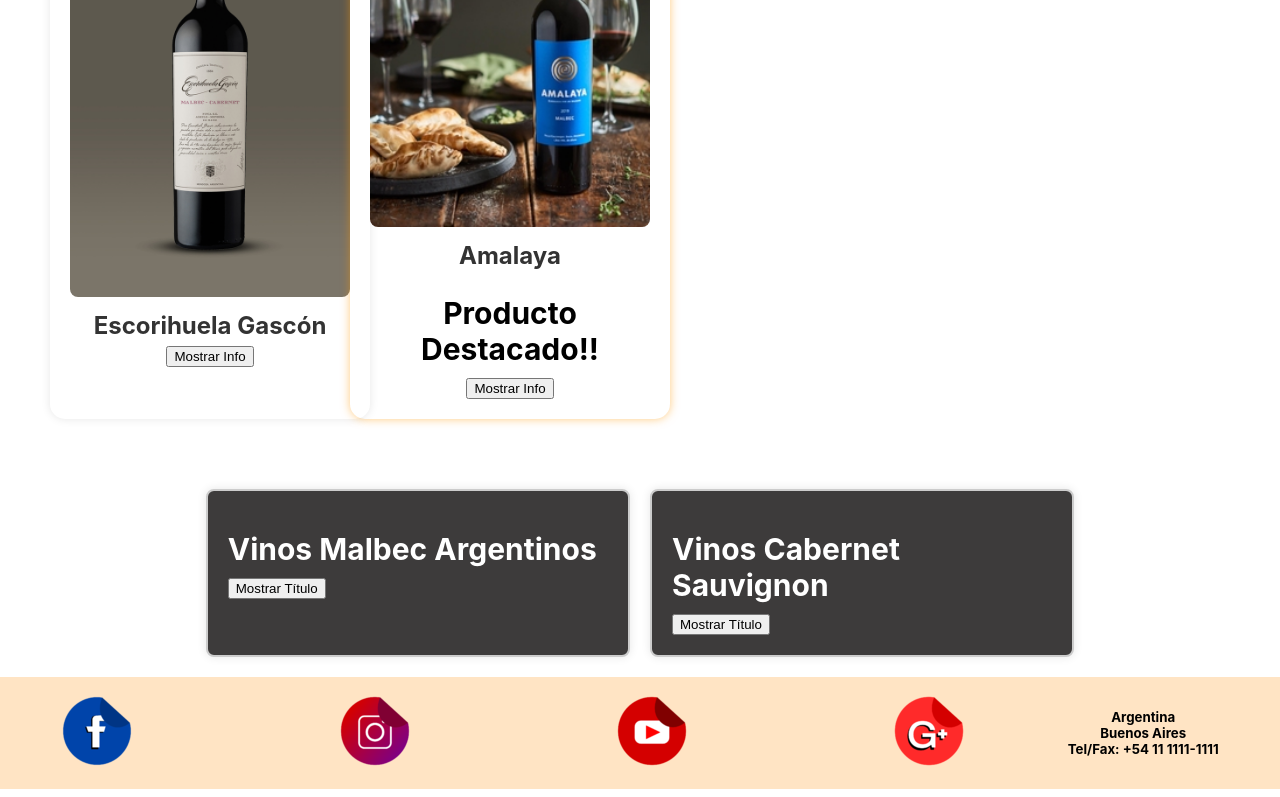
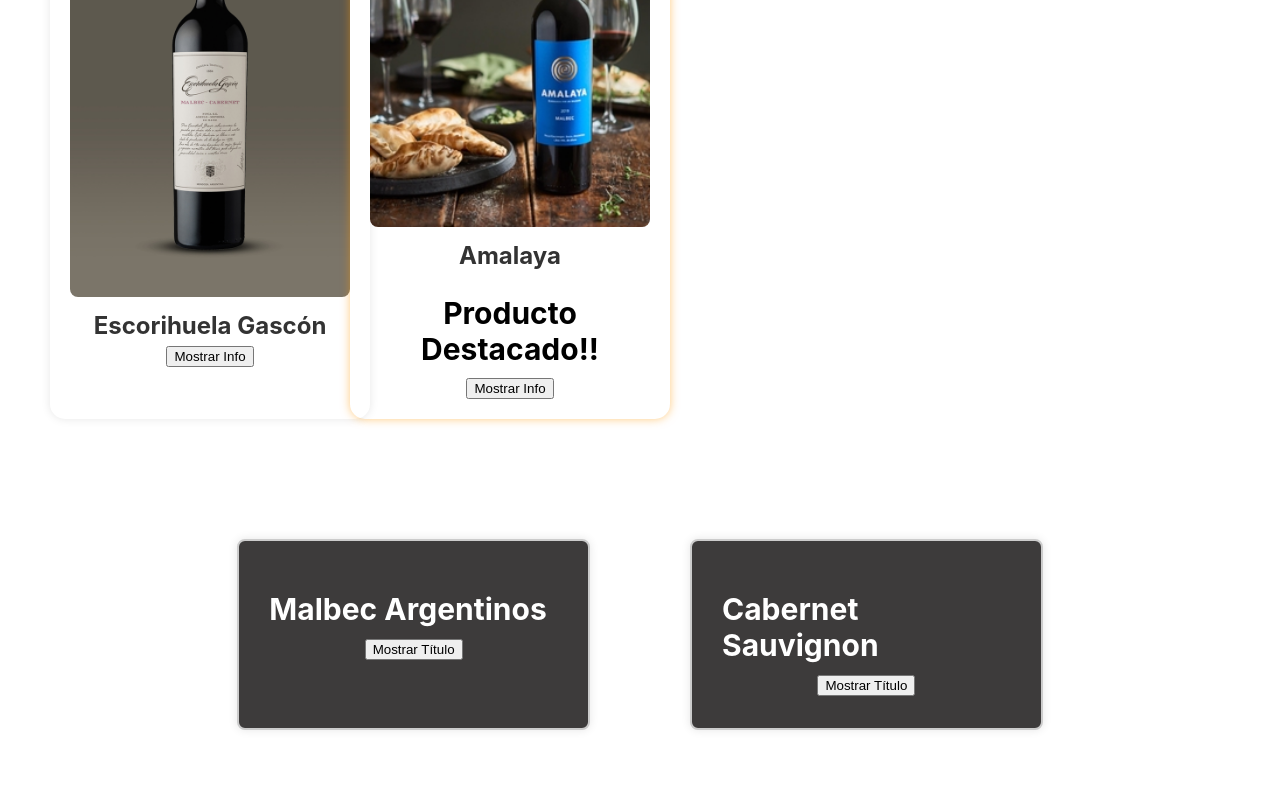
Before and after one commit to Emilianolandi/vinos-argentinos, a React (Create React App) app: page /Productos in a window 1280 px wide. Shown: the part 2000-2797 px from the top of the page. Built offline with nearby package versions, Linux system fonts and the light colour scheme.

Commit message:
alert de card

```diff
--- a/src/components/presentacion.css
+++ b/src/components/presentacion.css
@@ -30,14 +30,20 @@
 .Malbec,
 .Cabernet {
   flex: 1;
-  padding: 20px;
-  margin: 0 10px;
+  padding: 30px;
+  margin:  50px;
   border: 2px solid #ccc;
   border-radius: 8px;
   box-shadow: 0 0 10px rgba(0, 0, 0, 0.1);
   background-color: #3d3b3b;
   color: #fff;
   transition: transform 0.3s, background-color 0.3s;
+}
+.boton{
+  display: flex;
+  justify-content: center;
+  align-items: center;
+  padding: 2px;
 }
 
 .Malbec:hover,
--- a/src/components/vinos_descripcion.js
+++ b/src/components/vinos_descripcion.js
@@ -1,6 +1,5 @@
 import React, { useState } from 'react';
 import './presentacion.css';
-
 
 export default function Vinos() {
     const [malbecVisible, setMalbecVisible] = useState(false);
@@ -22,40 +21,38 @@ export default function Vinos() {
       }
     };
 
-    const showAlert = (title, description) => {
-      alert(`${title}\n\n${description}`);
+    const showAlert = (description) => {
+      alert(description);
     };
 
     return (
       <>
         <div className='Resumen'>
           <div className={`Malbec ${malbecVisible ? 'visible' : ''}`}>
-            <h1>Vinos Malbec Argentinos</h1>
-            <button onClick={() => showAlert('Vinos Malbec Argentinos', 'Descripción del Malbec')}>
+            <h1>Malbec Argentinos</h1>
+            <div className='boton'>
+
+            <button onClick={() => showAlert('El Malbec argentino es un vino tinto que ha alcanzado renombre internacional y se ha convertido en un emblema distintivo de la industria vinícola de Argentina. Originario de la región de Cahors en Francia, el Malbec encontró en Argentina condiciones climáticas y geográficas ideales para prosperar. La uva Malbec se adapta especialmente bien a la altitud y el clima seco de regiones como Mendoza, donde se cultiva la mayoría del Malbec argentino.')}>
               Mostrar Título
             </button>
+          </div>
+
             {malbecVisible && (
               <>
-                <p>
-                  El Malbec argentino es un vino tinto que ha alcanzado renombre internacional y se ha convertido en un emblema distintivo de la industria vinícola de Argentina. Originario de la región de Cahors en Francia, el Malbec encontró en Argentina condiciones climáticas y geográficas ideales para prosperar. La uva Malbec se adapta especialmente bien a la altitud y el clima seco de regiones como Mendoza, donde se cultiva la mayoría del Malbec argentino.
-                </p>
-                <p>
-                  El Malbec argentino es un vino tinto que ha alcanzado renombre internacional y se ha convertido en un emblema distintivo de la industria vinícola de Argentina. Originario de la región de Cahors en Francia, el Malbec encontró en Argentina condiciones climáticas y geográficas ideales para prosperar. La uva Malbec se adapta especialmente bien a la altitud y el clima seco de regiones como Mendoza, donde se cultiva la mayoría del Malbec argentino.
-                </p>
+
               </>
             )}
           </div>
 
           <div className={`Cabernet ${cabernetVisible ? 'visible' : ''}`}>
-            <h1>Vinos Cabernet Sauvignon</h1>
-            <button onClick={() => showAlert('Vinos Cabernet Sauvignon', 'Descripción del Cabernet Sauvignon')}>
+            <h1>Cabernet Sauvignon</h1>
+            <div className='boton'>
+            <button onClick={() => showAlert('El Cabernet Sauvignon es otra cepa destacada que ha encontrado un hogar exitoso en los viñedos argentinos. Originario de la región de Burdeos en Francia, el Cabernet Sauvignon se ha adaptado bien al clima diverso y a las diferentes altitudes de las regiones vinícolas argentinas. Conocido por su estructura robusta y sus sabores intensos, el Cabernet Sauvignon argentino ofrece vinos tintos complejos y elegantes. ')}>
               Mostrar Título
             </button>
+            </div>
             {cabernetVisible && (
               <>
-                <p>
-                  El Cabernet Sauvignon es otra cepa destacada que ha encontrado un hogar exitoso en los viñedos argentinos. Originario de la región de Burdeos en Francia, el Cabernet Sauvignon se ha adaptado bien al clima diverso y a las diferentes altitudes de las regiones vinícolas argentinas. Conocido por su estructura robusta y sus sabores intensos, el Cabernet Sauvignon argentino ofrece vinos tintos complejos y elegantes.
-                </p>
 
               </>
             )}
@@ -63,4 +60,4 @@ export default function Vinos() {
         </div>
       </>
     );
-  }
+}
```
